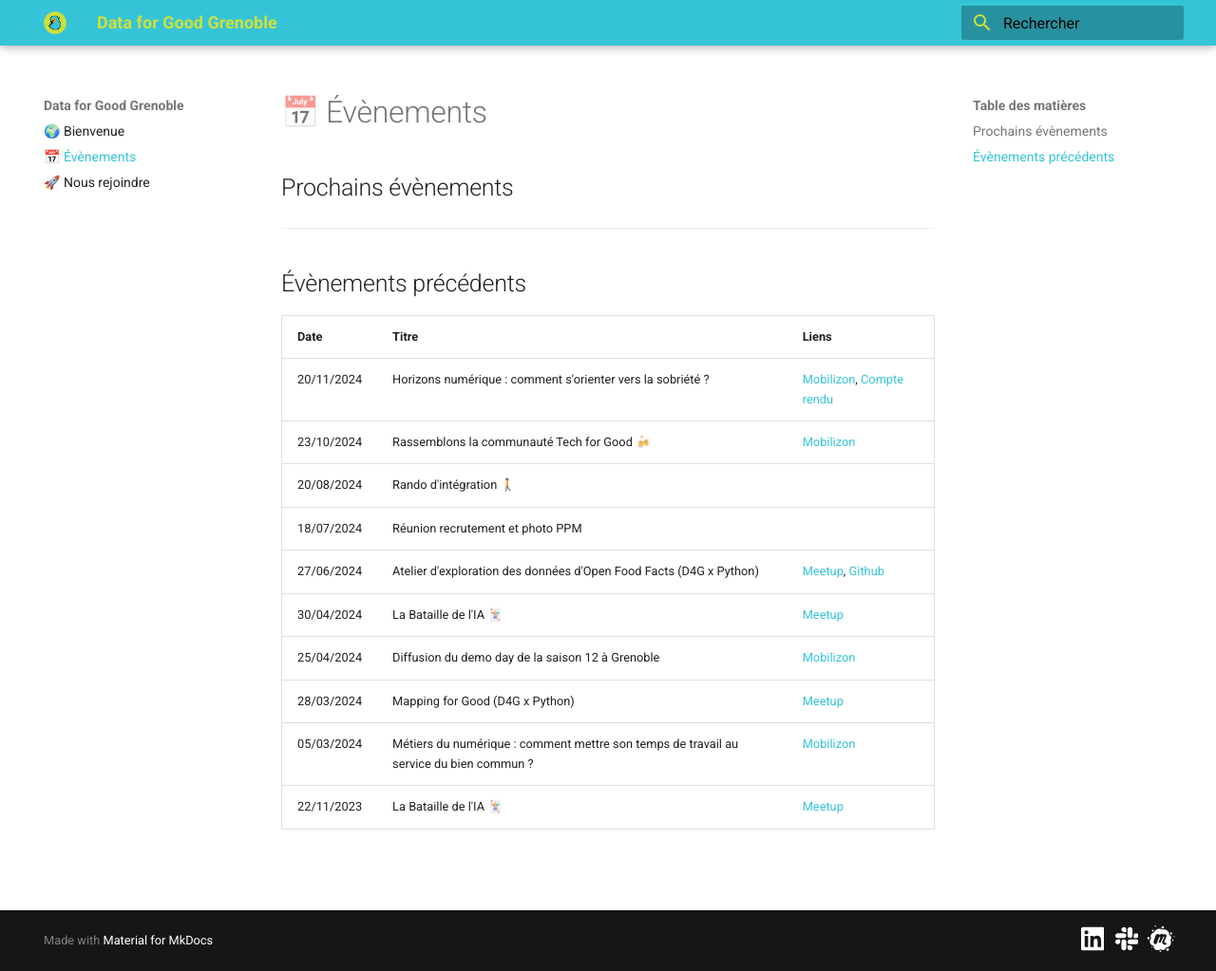
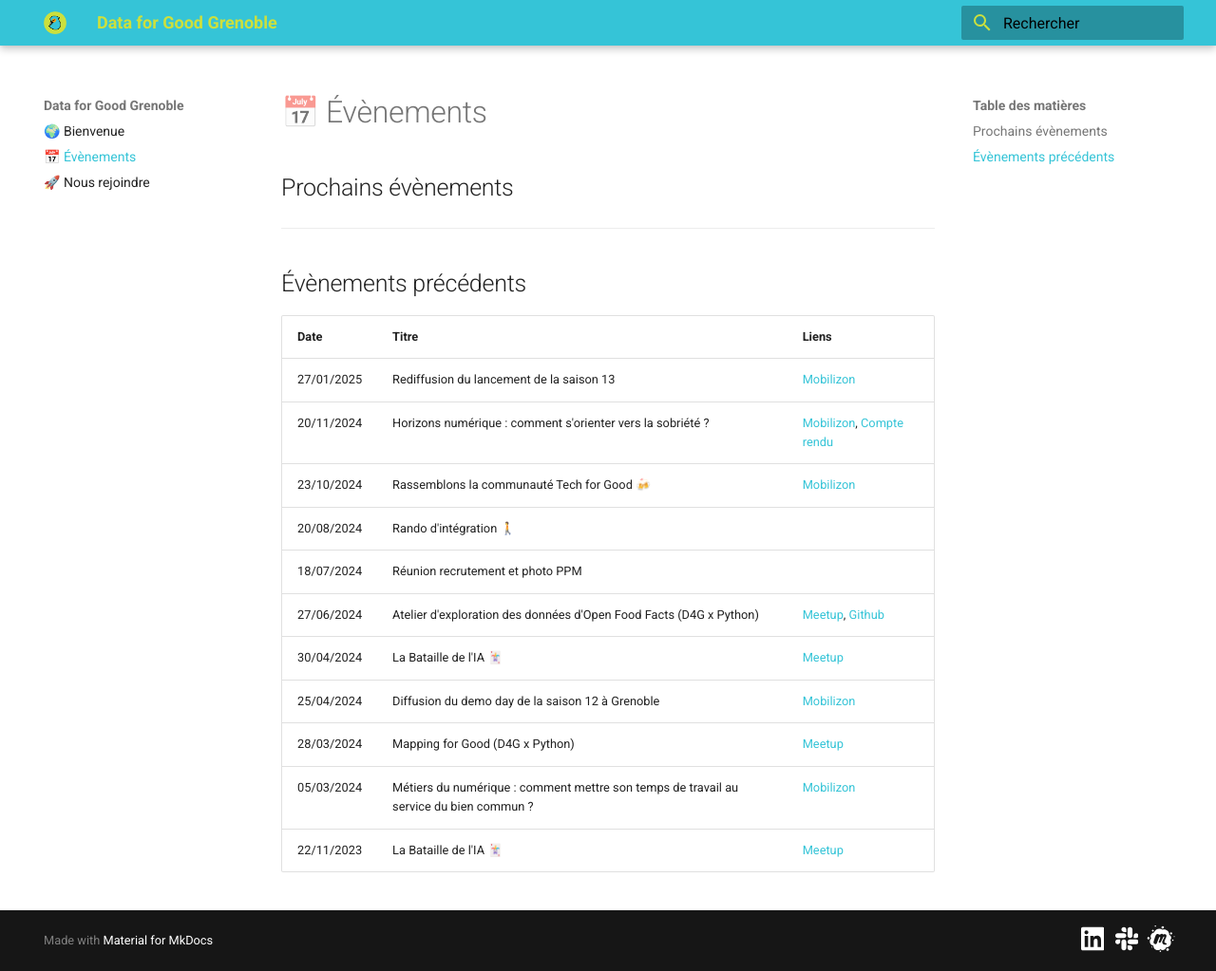
Before and after one commit to data-for-good-grenoble/data-for-good-grenoble.github.io, an MkDocs documentation site: the page built from content/events/index.md, in a window 1280 px wide and 1023 px high. Shown: the whole window at 95% size. Built offline with MkDocs 1.6.1 and Material for MkDocs 9.7.7, drawn with Linux system fonts in a browser that asks for light colours.

Commit message:
add event

```diff
--- a/content/events/index.md
+++ b/content/events/index.md
@@ -8,6 +8,7 @@ ___
 
 |Date|Titre|Liens|
 |---|---|---|
+|27/01/2025|Rediffusion du lancement de la saison 13|[Mobilizon](https://mobilizon.fr/events/e2812728-48b1-4d5b-8c5d-40a16d9ccdde)|
 |20/11/2024|Horizons numérique : comment s'orienter vers la sobriété ?|[Mobilizon](https://mobilizon.fr/events/7ad7b43b-a72e-485e-82bc-fbb0d3323d29), [Compte rendu](https://www.linkedin.com/posts/data-for-good-grenoble_le-20-novembre-on-organisait-une-soir%C3%A9e-activity-7273024600001703937-ugXe)|
 |23/10/2024|Rassemblons la communauté Tech for Good 🍻|[Mobilizon](https://mobilizon.fr/events/9c984b05-f578-46fa-a61b-241a68366a8b)|
 |20/08/2024|Rando d'intégration 🚶||
```
